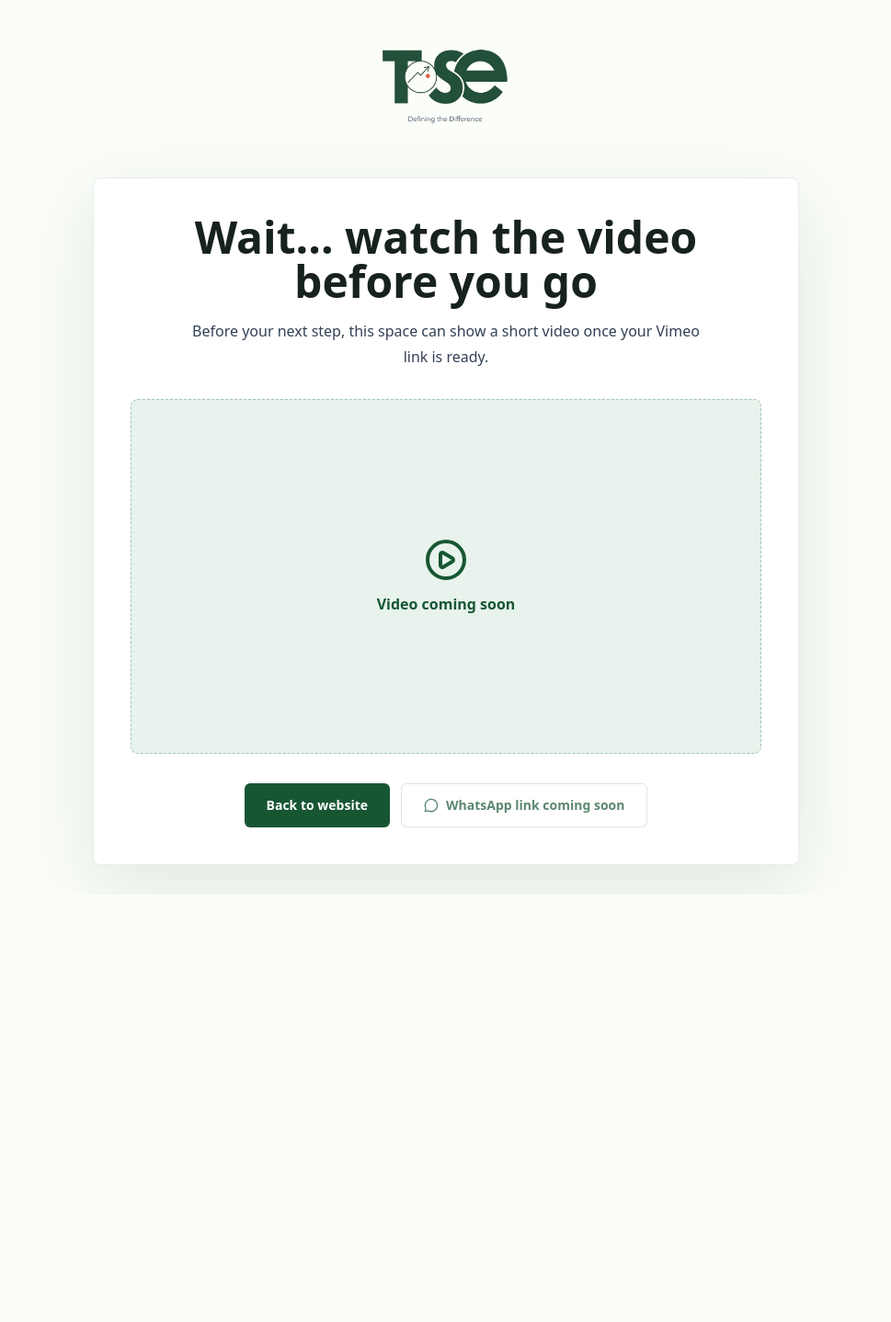
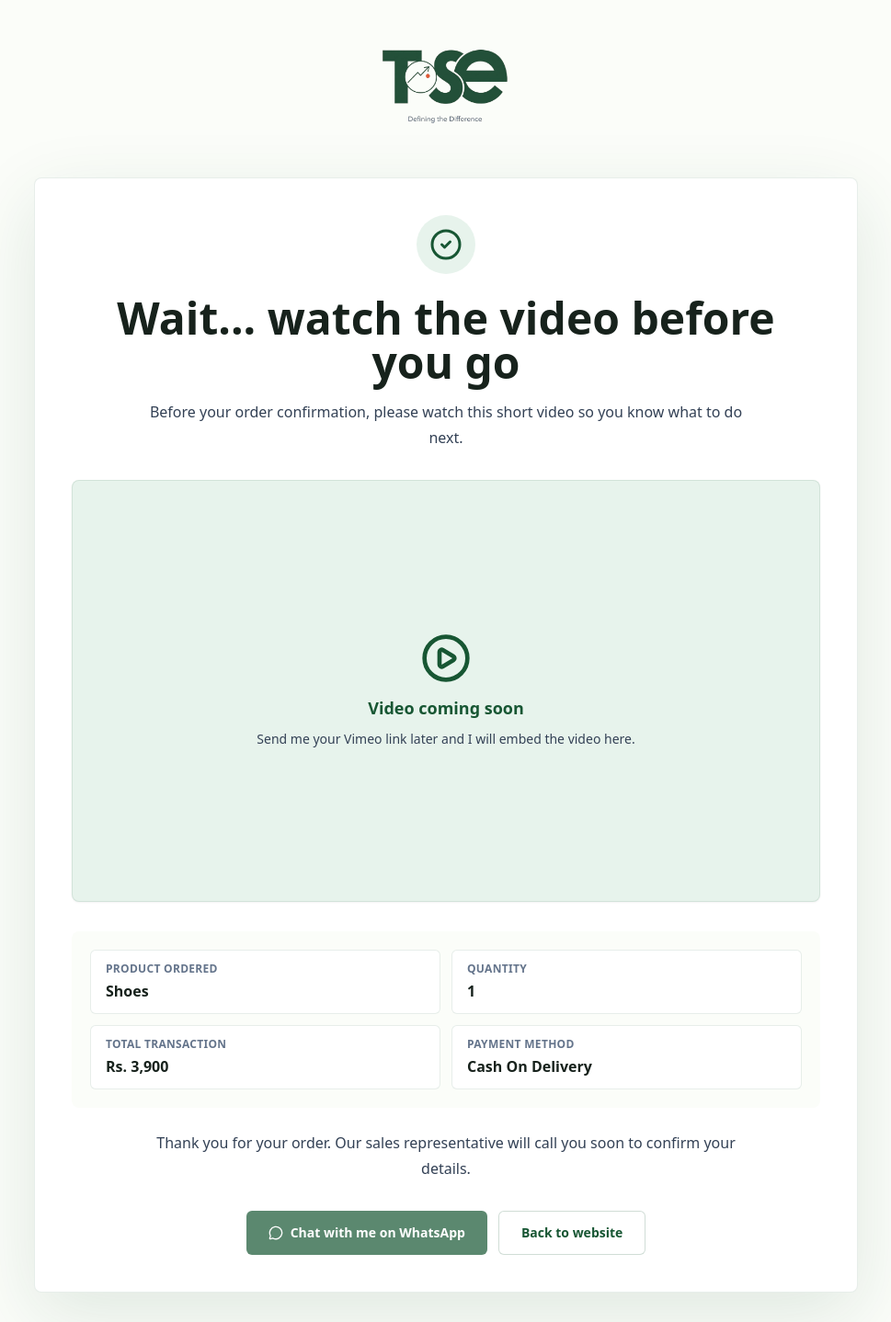
Before and after one commit to tsewangbistaimp/product_landing-page, a Next.js app: page /thanks in a window 1280 px wide. Shown: the whole page at 92% size, without its empty margins (155-1124 px from the left). Before the commit the page ends 973 px from the top, so only its background shows below. Built offline with nearby package versions, Linux system fonts and the light colour scheme.

Commit message:
Fix thanks page flow

```diff
--- a/app/thank-you/page.tsx
+++ b/app/thank-you/page.tsx
@@ -1,34 +1,16 @@
-import Link from "next/link";
-import { CheckCircle2 } from "lucide-react";
-import { Logo } from "@/components/Logo";
-import { formatMoney, product } from "@/lib/product";
+import { redirect } from "next/navigation";
 
-export default async function ThankYouPage({ searchParams }: { searchParams: Promise<Record<string, string | string[] | undefined>> }) {
+export default async function ThankYouPage({
+  searchParams
+}: {
+  searchParams: Promise<Record<string, string | string[] | undefined>>;
+}) {
   const params = await searchParams;
-  const productName = String(params.product || product.name);
-  const quantity = String(params.quantity || "1");
-  const total = Number(params.total || product.offerPrice);
-  return (
-    <main className="min-h-screen bg-[#fbfdf9]">
-      <div className="mx-auto max-w-3xl px-4 py-6 sm:px-6 lg:px-8">
-        <Logo />
-        <section className="mt-10 rounded-lg border border-brand-green/10 bg-white p-6 text-center shadow-soft sm:p-10">
-          <div className="mx-auto grid h-16 w-16 place-items-center rounded-full bg-brand-mint text-brand-green"><CheckCircle2 className="h-9 w-9" /></div>
-          <h1 className="mt-6 text-3xl font-bold text-brand-ink sm:text-4xl">Thank you for your order!</h1>
-          <p className="mx-auto mt-4 max-w-xl leading-7 text-slate-700">Our sales representative will call you soon to confirm your order.</p>
-          <div className="mt-8 grid gap-3 rounded-lg bg-brand-mint p-5 sm:grid-cols-2">
-            <Summary label="Product ordered" value={productName} />
-            <Summary label="Quantity" value={quantity} />
-            <Summary label="Total price" value={formatMoney(total)} />
-            <Summary label="Payment method" value="Cash On Delivery" />
-          </div>
-          <Link href="/" className="mt-8 inline-flex min-h-12 items-center justify-center rounded-md bg-brand-green px-6 py-3 text-sm font-semibold text-white">Continue Shopping</Link>
-        </section>
-      </div>
-    </main>
-  );
+  const query = new URLSearchParams();
+
+  for (const [key, value] of Object.entries(params)) {
+    if (typeof value === "string") query.set(key, value);
+  }
+
+  redirect(`/thanks${query.size ? `?${query.toString()}` : ""}`);
 }
-
-function Summary({ label, value }: { label: string; value: string }) {
-  return <div className="rounded-md bg-white px-4 py-3 text-left"><p className="text-xs font-semibold uppercase tracking-wide text-slate-500">{label}</p><p className="mt-1 font-bold text-brand-ink">{value}</p></div>;
-}
--- a/app/thanks/page.tsx
+++ b/app/thanks/page.tsx
@@ -1,34 +1,83 @@
 import Link from "next/link";
-import { MessageCircle, PlayCircle } from "lucide-react";
+import { CheckCircle2, MessageCircle, PlayCircle } from "lucide-react";
 import { Logo } from "@/components/Logo";
+import { formatMoney, product } from "@/lib/product";
 
-export default function ThanksPage() {
+export default async function ThanksPage({
+  searchParams
+}: {
+  searchParams: Promise<Record<string, string | string[] | undefined>>;
+}) {
+  const params = await searchParams;
+  const productName = String(params.product || product.name);
+  const quantity = String(params.quantity || "1");
+  const total = Number(params.total || product.offerPrice);
+
   return (
     <main className="min-h-screen bg-[#fbfdf9] px-4 py-8 text-brand-ink sm:px-6 lg:px-8">
       <Logo />
-      <section className="mx-auto mt-10 max-w-3xl rounded-lg border border-brand-green/10 bg-white p-6 text-center shadow-soft sm:p-10">
-        <h1 className="text-3xl font-black text-brand-ink sm:text-5xl">Wait... watch the video before you go</h1>
-        <p className="mx-auto mt-4 max-w-xl leading-7 text-slate-700">
-          Before your next step, this space can show a short video once your Vimeo link is ready.
+
+      <section className="mx-auto mt-10 max-w-4xl rounded-lg border border-brand-green/10 bg-white p-6 text-center shadow-soft sm:p-10">
+        <div className="mx-auto grid h-16 w-16 place-items-center rounded-full bg-brand-mint text-brand-green">
+          <CheckCircle2 className="h-9 w-9" />
+        </div>
+
+        <h1 className="mt-6 text-3xl font-black text-brand-ink sm:text-5xl">
+          Wait... watch the video before you go
+        </h1>
+        <p className="mx-auto mt-4 max-w-2xl leading-7 text-slate-700">
+          Before your order confirmation, please watch this short video so you know what to do next.
         </p>
 
-        <div className="mt-8 grid aspect-video place-items-center rounded-lg border border-dashed border-brand-green/30 bg-brand-mint text-brand-green">
-          <div>
-            <PlayCircle className="mx-auto h-12 w-12" />
-            <p className="mt-3 font-bold">Video coming soon</p>
+        <div className="mt-8 overflow-hidden rounded-lg border border-brand-green/10 bg-brand-mint shadow-sm">
+          <div className="grid aspect-video place-items-center px-5 text-brand-green">
+            <div>
+              <PlayCircle className="mx-auto h-14 w-14" />
+              <p className="mt-3 text-lg font-black">Video coming soon</p>
+              <p className="mt-2 max-w-md text-sm leading-6 text-slate-700">
+                Send me your Vimeo link later and I will embed the video here.
+              </p>
+            </div>
           </div>
         </div>
 
+        <div className="mt-8 grid gap-3 rounded-lg bg-[#fbfdf9] p-5 text-left sm:grid-cols-2">
+          <Summary label="Product ordered" value={productName} />
+          <Summary label="Quantity" value={quantity} />
+          <Summary label="Total transaction" value={formatMoney(total)} />
+          <Summary label="Payment method" value="Cash On Delivery" />
+        </div>
+
+        <p className="mx-auto mt-6 max-w-2xl leading-7 text-slate-700">
+          Thank you for your order. Our sales representative will call you soon to confirm your details.
+        </p>
+
         <div className="mt-8 flex flex-col items-center justify-center gap-3 sm:flex-row">
-          <Link href="/" className="inline-flex min-h-12 items-center justify-center rounded-md bg-brand-green px-6 py-3 text-sm font-bold text-white">
+          <button
+            type="button"
+            disabled
+            className="inline-flex min-h-12 cursor-not-allowed items-center justify-center gap-2 rounded-md bg-brand-green px-6 py-3 text-sm font-bold text-white opacity-70"
+          >
+            <MessageCircle className="h-4 w-4" />
+            Chat with me on WhatsApp
+          </button>
+          <Link
+            href="/"
+            className="inline-flex min-h-12 items-center justify-center rounded-md border border-brand-green/20 bg-white px-6 py-3 text-sm font-bold text-brand-green transition hover:border-brand-green"
+          >
             Back to website
           </Link>
-          <button className="inline-flex min-h-12 cursor-not-allowed items-center justify-center gap-2 rounded-md border border-brand-green/20 bg-white px-6 py-3 text-sm font-bold text-brand-green opacity-70">
-            <MessageCircle className="h-4 w-4" />
-            WhatsApp link coming soon
-          </button>
         </div>
       </section>
     </main>
   );
 }
+
+function Summary({ label, value }: { label: string; value: string }) {
+  return (
+    <div className="rounded-md border border-brand-green/10 bg-white px-4 py-3">
+      <p className="text-xs font-bold uppercase tracking-wide text-slate-500">{label}</p>
+      <p className="mt-1 font-black text-brand-ink">{value}</p>
+    </div>
+  );
+}
--- a/components/CheckoutForm.tsx
+++ b/components/CheckoutForm.tsx
@@ -46,7 +46,7 @@ function CheckoutFormInner() {
       const response = await fetch("/api/order", { method: "POST", headers: { "Content-Type": "application/json" }, body: JSON.stringify(payload) });
       const data = await response.json();
       if (!response.ok) throw new Error(data.error || "Order submission failed.");
-      router.push(`/thank-you?product=${encodeURIComponent(order.productName)}&quantity=${order.quantity}&total=${order.totalPrice}`);
+      router.push(`/thanks?product=${encodeURIComponent(order.productName)}&quantity=${order.quantity}&total=${order.totalPrice}`);
     } catch (submitError) {
       setError(submitError instanceof Error ? submitError.message : "Order submission failed.");
       setIsSubmitting(false);
```
